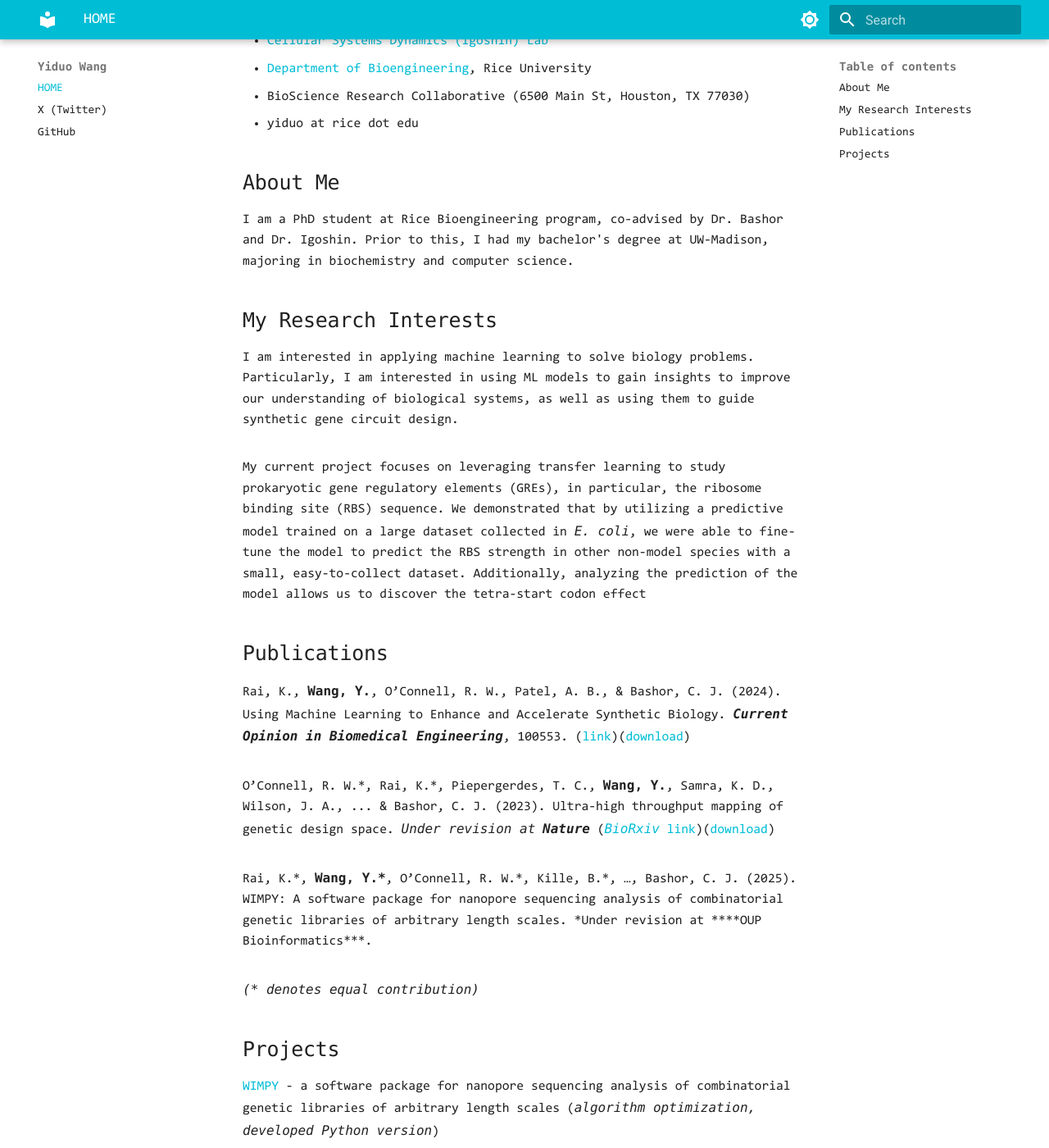
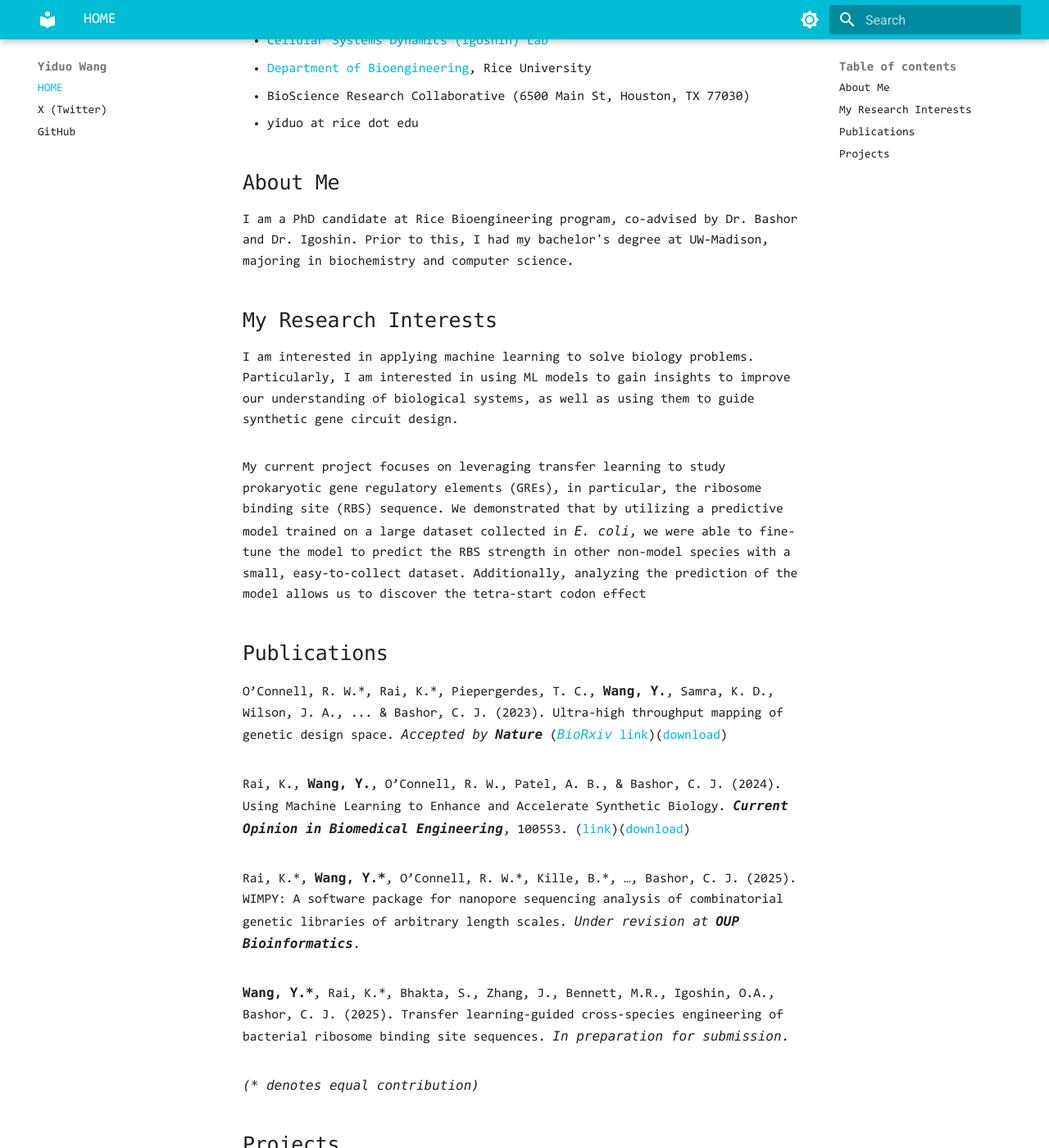
Before and after one commit to yiduo-wang-32/yiduo-wang-32, an MkDocs documentation site: the page built from docs/index.md, in a window 1280 px wide and 1400 px high, scrolled down 492 px. Shown: the whole window at 82% size. Built offline with MkDocs 1.6.1 and Material for MkDocs 9.7.7, drawn with Linux system fonts in a browser that asks for light colours; some of the changed text lies outside the part shown.

Commit message:
update profile

```diff
--- a/docs/index.md
+++ b/docs/index.md
@@ -2,7 +2,7 @@
 
 ![Portrait](./images/portrait.jpeg){.profile-pic}
 
-- **PhD student**, *Advisors: Caleb J. Bashor, Oleg A. Igoshin*
+- **PhD Candidate**, *Advisors: Caleb J. Bashor, Oleg A. Igoshin*
 - [Bashor Lab](https://bashorlab.rice.edu/)
 - [Cellular Systems Dynamics (Igoshin) Lab](https://igoshin.rice.edu/)
 - [Department of Bioengineering](https://bioengineering.rice.edu/), Rice University
@@ -11,7 +11,7 @@
 
 ## About Me
 
-I am a PhD student at Rice Bioengineering program, co-advised by Dr. Bashor and Dr. Igoshin. Prior to this, I had my bachelor's degree at UW-Madison, majoring in biochemistry and computer science.
+I am a PhD candidate at Rice Bioengineering program, co-advised by Dr. Bashor and Dr. Igoshin. Prior to this, I had my bachelor's degree at UW-Madison, majoring in biochemistry and computer science.
 
 ## My Research Interests
 
@@ -21,12 +21,14 @@ My current project focuses on leveraging transfer learning to study prokaryotic
 
 ## Publications
 
+O’Connell, R. W.\*, Rai, K.\*, Piepergerdes, T. C., **Wang, Y.**, Samra, K. D., Wilson, J. A., ... & Bashor, C. J. (2023). Ultra-high throughput mapping of genetic design space. *Accepted by* ***Nature*** ([*BioRxiv* link](https://doi.org/10.1101/2023.03.16.532704))([download](./pdfs/2023_BioRXiv_CLASSIC.pdf))
+
 Rai, K., **Wang, Y.**, O’Connell, R. W., Patel, A. B., & Bashor, C. J. (2024). Using Machine Learning to Enhance and Accelerate Synthetic Biology. ***Current Opinion in Biomedical Engineering***, 100553. ([link](https://doi.org/10.1016/j.cobme.2024.100553))([download](./pdfs/2024_ML_synBio_review.pdf))
 
-O’Connell, R. W.\*, Rai, K.\*, Piepergerdes, T. C., **Wang, Y.**, Samra, K. D., Wilson, J. A., ... & Bashor, C. J. (2023). Ultra-high throughput mapping of genetic design space. *Under revision at* ***Nature*** ([*BioRxiv* link](https://doi.org/10.1101/2023.03.16.532704))([download](./pdfs/2023_BioRXiv_CLASSIC.pdf))
+Rai, K.\*, **Wang, Y.\***, O’Connell, R. W.\*, Kille, B.\*, …, Bashor, C. J. (2025). WIMPY: A software package for nanopore
+sequencing analysis of combinatorial genetic libraries of arbitrary length scales. *Under revision at* ***OUP Bioinformatics***.
 
-Rai, K.\*, **Wang, Y.\***, O’Connell, R. W.\*, Kille, B.\*, …, Bashor, C. J. (2025). WIMPY: A software package for nanopore
-sequencing analysis of combinatorial genetic libraries of arbitrary length scales. *Under revision at ****OUP Bioinformatics***.
+**Wang, Y.\***, Rai, K.\*, Bhakta, S., Zhang, J., Bennett, M.R., Igoshin, O.A., Bashor, C. J. (2025). Transfer learning-guided cross-species engineering of bacterial ribosome binding site sequences. *In preparation for submission*.
 
 *(\* denotes equal contribution)*
 
```
